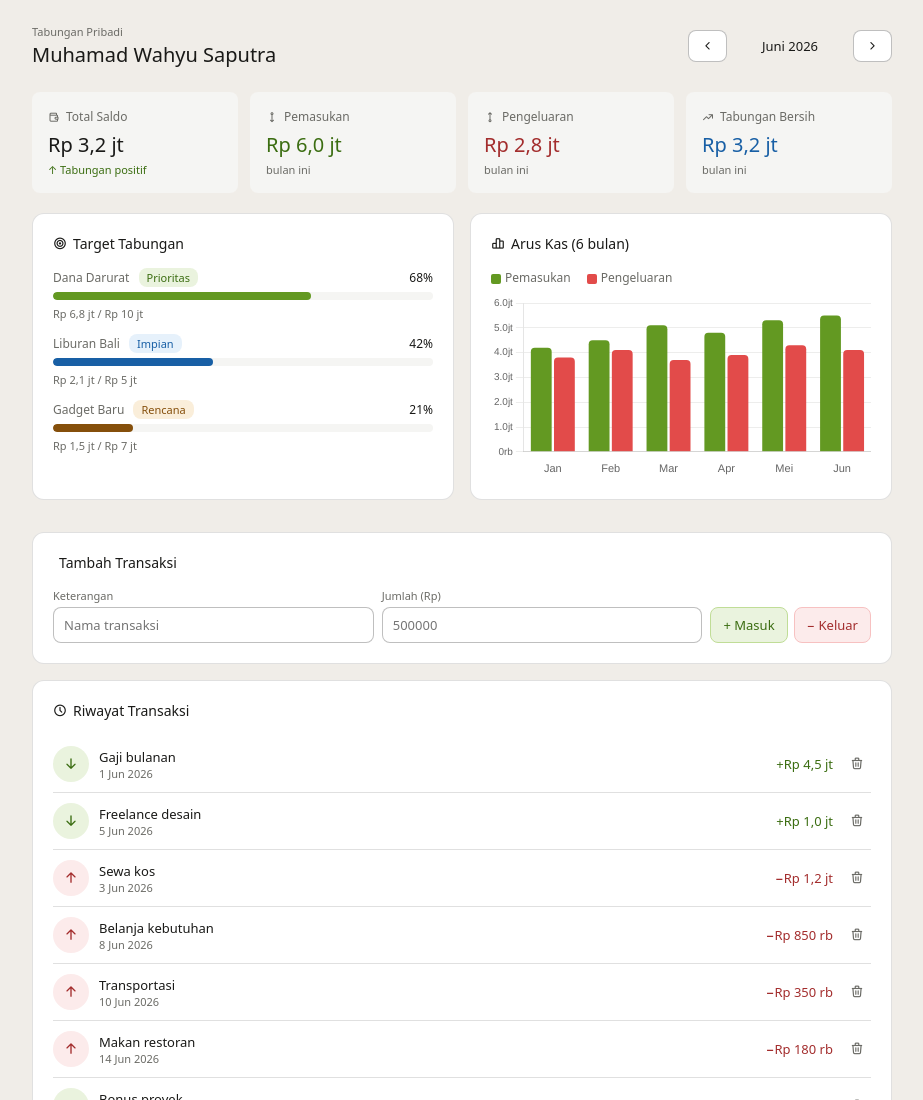
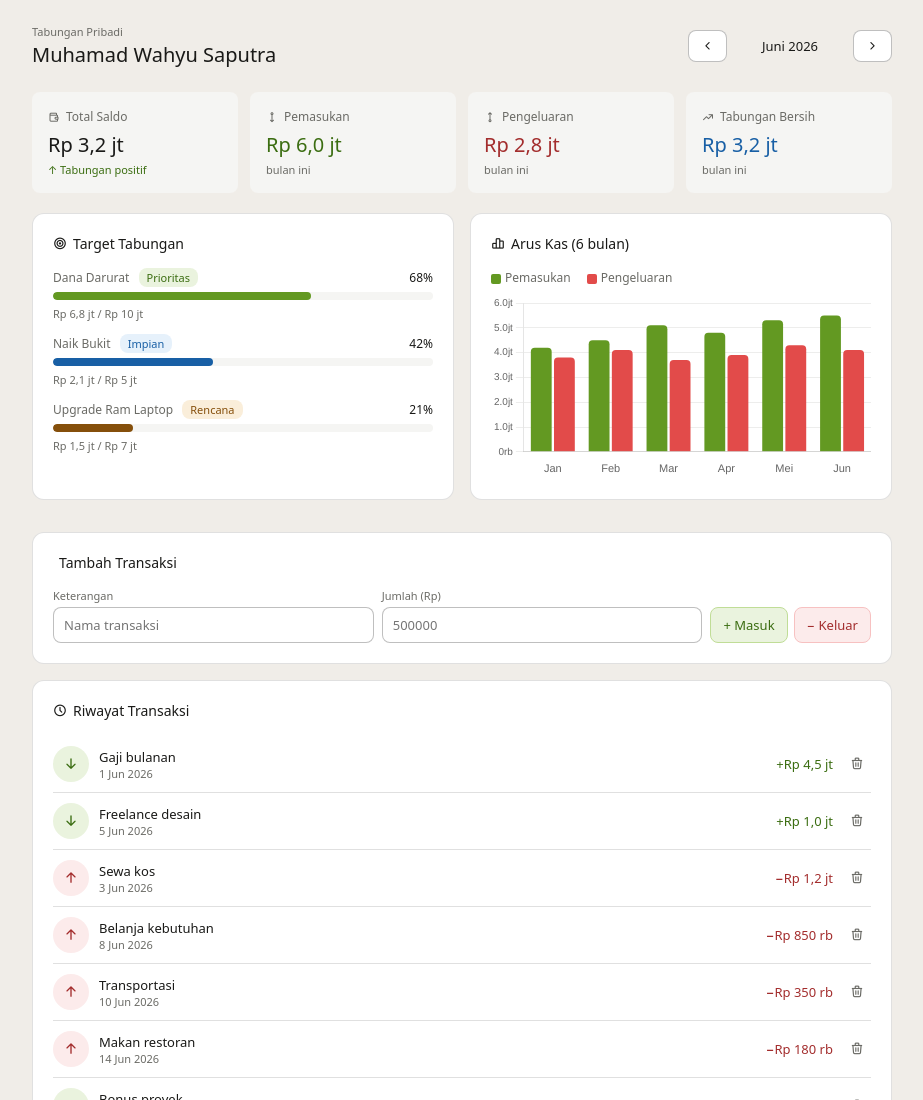
Before and after one commit to wahyosaputra/tabungan, a plain HTML site: page index.html in a window 1280 px wide. Shown: the top 1100 px of the page, without its empty margins (178-1101 px from the left). Drawn offline with nearby package versions, Linux system fonts and the light colour scheme.

```diff
--- a/index.html
+++ b/index.html
@@ -342,14 +342,14 @@
       <div class="progress-caption">Rp 6,8 jt / Rp 10 jt</div>
 
       <div class="progress-label">
-        <span>Liburan Bali <span class="badge badge-blue">Impian</span></span>
+        <span>Naik Bukit <span class="badge badge-blue">Impian</span></span>
         <span style="font-weight:500; color:var(--text-primary);">42%</span>
       </div>
       <div class="progress-bar"><div class="progress-fill" style="width:42%; background:#185FA5;"></div></div>
       <div class="progress-caption">Rp 2,1 jt / Rp 5 jt</div>
 
       <div class="progress-label">
-        <span>Gadget Baru <span class="badge badge-amber">Rencana</span></span>
+        <span>Upgrade Ram Laptop <span class="badge badge-amber">Rencana</span></span>
         <span style="font-weight:500; color:var(--text-primary);">21%</span>
       </div>
       <div class="progress-bar"><div class="progress-fill" style="width:21%; background:var(--amber-text);"></div></div>
```
